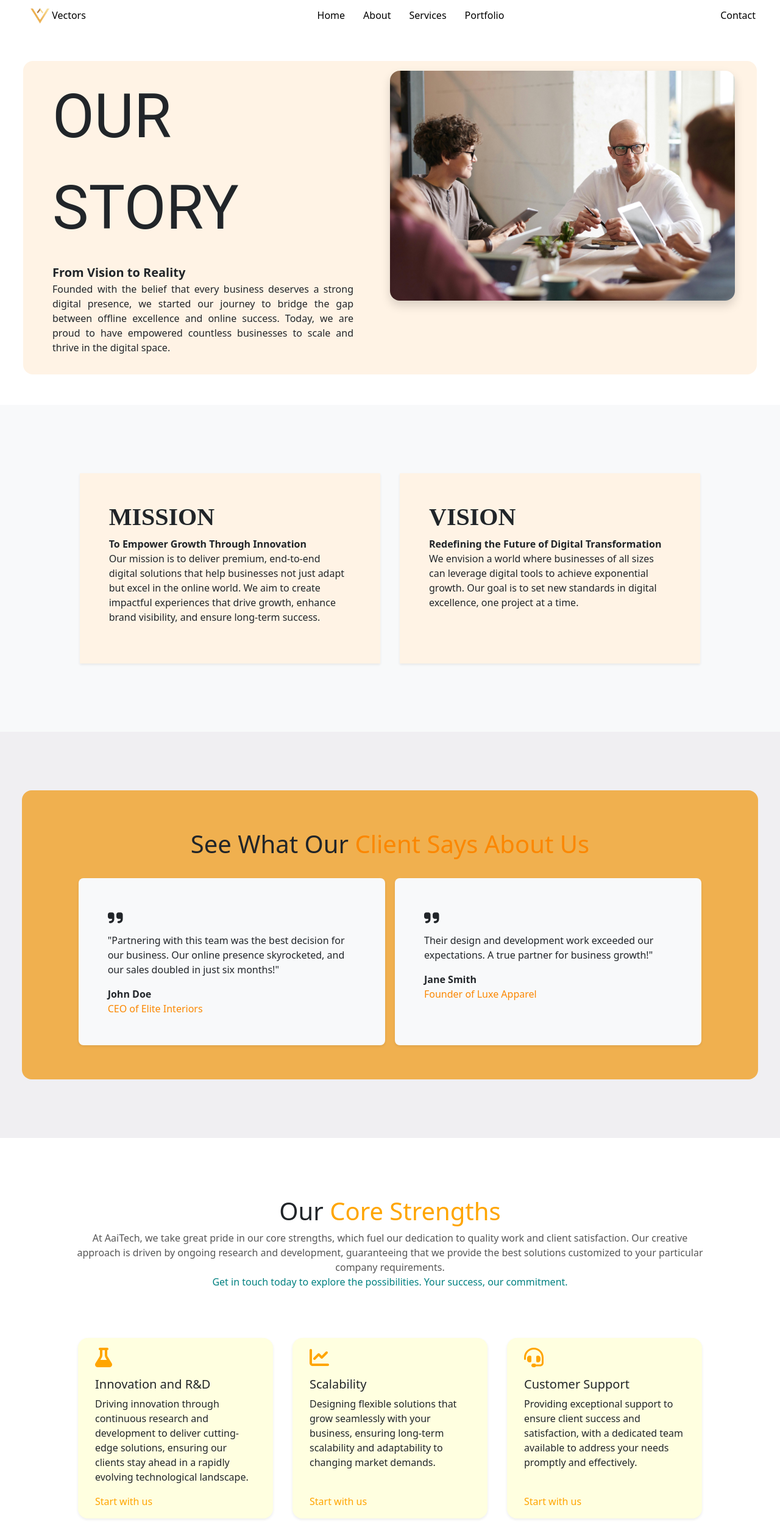
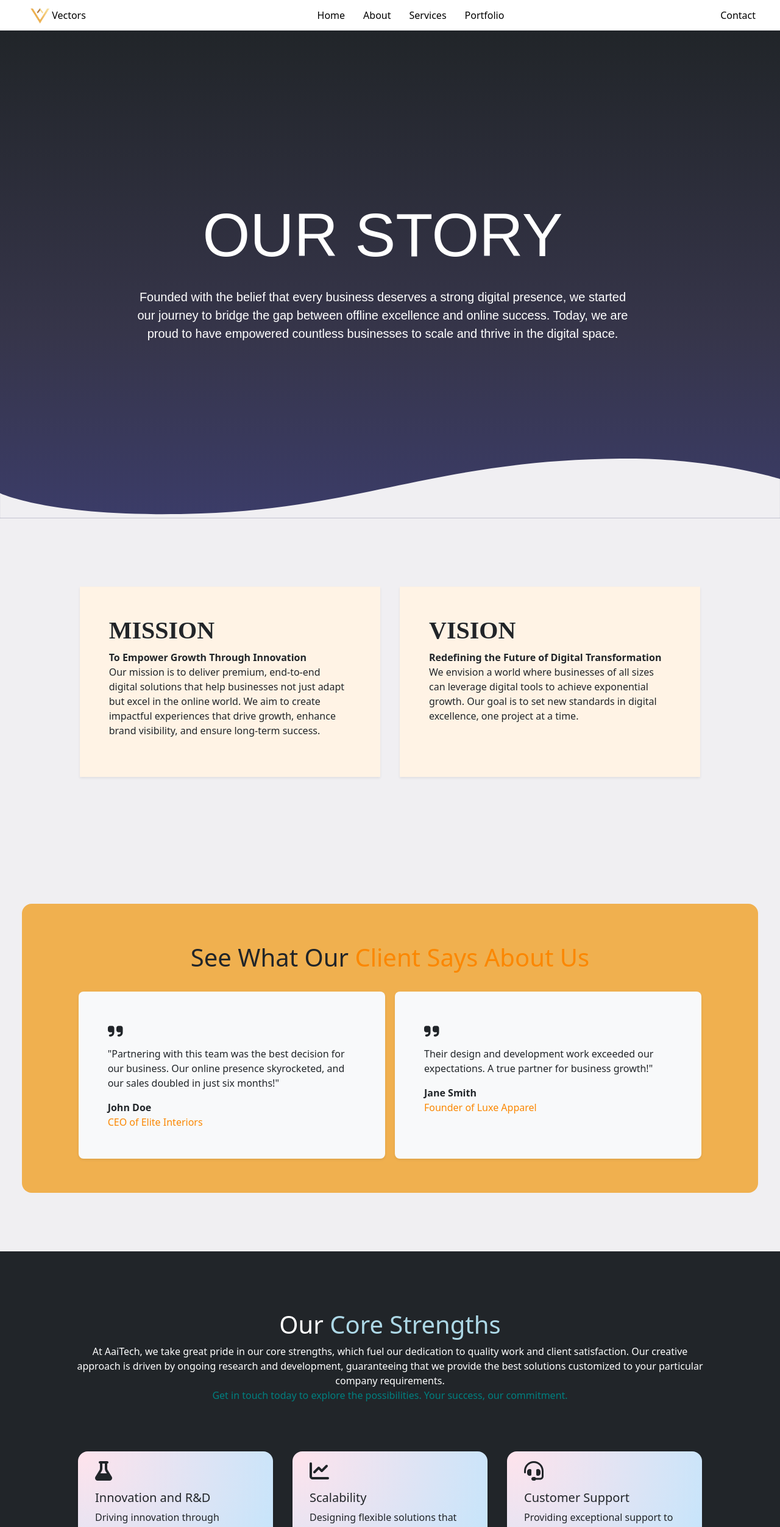
Before and after one commit to hruthiksiva/vectors-react, a React (Vite) app: page /about in a window 1280 px wide. Shown: the top 2504 px of the page at 61% size. Built offline with nearby package versions, Linux system fonts and the light colour scheme.

Commit message:
Make Components Adjustements for phase2

```diff
--- a/src/Color.css
+++ b/src/Color.css
@@ -44,4 +44,13 @@
 .shadowUp{
     filter: drop-shadow(0 -25px 15px rgba(0, 0, 0, 0.3));
 }
+
+    /* AboutPage */
+    .about-hero{
+        background: url(), linear-gradient(180deg, #212529 0%, #36354A 61.98%, #3B3C68 100%);
+        background-position: 50% 200px, top;
+        background-repeat: no-repeat;
+        background-size: cover, auto;
+    }
+    /* AboutPage */
 /* TEMP */
--- a/src/Components/CoreStrength.jsx
+++ b/src/Components/CoreStrength.jsx
@@ -4,11 +4,11 @@ import { faFlask, faChartLine, faHeadset, faShieldAlt, faLightbulb, faCalendarCh
 
 const CoreStrength = () => {
   return (
-    <div className="container-fluid py-5">
+    <div className="container-fluid py-5 bg-dark">
         <div className="row d-flex justify-content-center text-center my-5">
-          <div className="col-10">
-            <h1>Our <span className="text-center" style={{ color: 'orange' }}>Core Strengths</span></h1>
-            <p className="grey">
+          <div className="col-10 text-white">
+            <h1>Our <span className="text-center" style={{ color:'lightBlue' }}>Core Strengths</span></h1>
+            <p className="">
               At AaiTech, we take great pride in our core strengths, which fuel our dedication to quality work and client satisfaction. Our creative approach is driven by ongoing research and development, guaranteeing that we provide the best solutions customized to your particular company requirements.
               <p className="fw-normal" style={{ color: 'teal' }}>Get in touch today to explore the possibilities. Your success, our commitment.</p>
             </p>
@@ -18,85 +18,85 @@ const CoreStrength = () => {
         {/* Cards for Core Strengths */}
         <div className="row d-flex pb-5 justify-content-center">
           {/* Card 1: Innovation and R&D */}
-          <div className="card border-0 col-md-3 shadow-sm col-10 m-3 rounded-4" style={{ backgroundColor: 'lightyellow' }}>
+          <div className="card border-0 col-md-3 shadow-sm col-10 m-3 herobg  rounded-4" style={{  }}>
             <div className="card-body d-flex flex-column align-items-start" style={{ display: 'flex', flexDirection: 'column' }}>
-              <FontAwesomeIcon icon={faFlask} size="2x" className="mb-3" style={{ color: 'orange' }} /> {/* Font Awesome Icon */}
+              <FontAwesomeIcon icon={faFlask} size="2x" className="mb-3" style={{  }} /> {/* Font Awesome Icon */}
               <h5 className="card-title">Innovation and R&D</h5>
               <p className="card-text">
                 Driving innovation through continuous research and development to deliver cutting-edge solutions, ensuring our clients stay ahead in a rapidly evolving technological landscape.
               </p>
               <div className="mt-auto">
-                <a href="/contact" className="" style={{ textDecoration: 'none', color: 'orange' }}>Start with us  </a>
+                <a href="/contact" className="" style={{ textDecoration: 'none',  }}>Start with us  </a>
               </div>
             </div>
           </div>
 
           {/* Card 2: Scalability */}
-          <div className="card border-0 col-md-3 shadow-sm col-10 m-3 rounded-4" style={{ backgroundColor: 'lightyellow' }}>
+          <div className="card border-0 col-md-3 shadow-sm col-10 m-3 herobg rounded-4" style={{  }}>
             <div className="card-body d-flex flex-column align-items-start" style={{ display: 'flex', flexDirection: 'column' }}>
-              <FontAwesomeIcon icon={faChartLine} size="2x" className="mb-3" style={{ color: 'orange' }} /> {/* Font Awesome Icon */}
+              <FontAwesomeIcon icon={faChartLine} size="2x" className="mb-3" style={{  }} /> {/* Font Awesome Icon */}
               <h5 className="card-title">Scalability</h5>
               <p className="card-text">
                 Designing flexible solutions that grow seamlessly with your business, ensuring long-term scalability and adaptability to changing market demands.
               </p>
               <div className="mt-auto">
-                <a href="/contact" className="" style={{ textDecoration: 'none', color: 'orange' }}>Start with us  </a>
+                <a href="/contact" className="" style={{ textDecoration: 'none',  }}>Start with us  </a>
               </div>
             </div>
           </div>
 
           {/* Card 3: Customer Support */}
-          <div className="card border-0 col-md-3 shadow-sm col-10 m-3 rounded-4" style={{ backgroundColor: 'lightyellow' }}>
+          <div className="card border-0 col-md-3 shadow-sm col-10 m-3 herobg rounded-4" style={{  }}>
             <div className="card-body d-flex flex-column align-items-start" style={{ display: 'flex', flexDirection: 'column' }}>
-              <FontAwesomeIcon icon={faHeadset} size="2x" className="mb-3" style={{ color: 'orange' }} /> {/* Font Awesome Icon */}
+              <FontAwesomeIcon icon={faHeadset} size="2x" className="mb-3" style={{  }} /> {/* Font Awesome Icon */}
               <h5 className="card-title">Customer Support</h5>
               <p className="card-text">
                 Providing exceptional support to ensure client success and satisfaction, with a dedicated team available to address your needs promptly and effectively.
               </p>
               <div className="mt-auto">
-                <a href="/contact" className="" style={{ textDecoration: 'none', color: 'orange' }}>Start with us  </a>
+                <a href="/contact" className="" style={{ textDecoration: 'none',  }}>Start with us  </a>
               </div>
             </div>
           </div>
 
           {/* Card 4: Security and Compliance */}
-          <div className="card border-0 col-md-3 shadow-sm col-10 m-3 rounded-4" style={{ backgroundColor: 'lightyellow' }}>
+          <div className="card border-0 col-md-3 shadow-sm col-10 m-3 herobg rounded-4" style={{  }}>
             <div className="card-body d-flex flex-column align-items-start" style={{ display: 'flex', flexDirection: 'column' }}>
-              <FontAwesomeIcon icon={faShieldAlt} size="2x" className="mb-3" style={{ color: 'orange' }} /> {/* Font Awesome Icon */}
+              <FontAwesomeIcon icon={faShieldAlt} size="2x" className="mb-3" style={{  }} /> {/* Font Awesome Icon */}
               <h5 className="card-title">Security and Compliance</h5>
               <p className="card-text">
                 Implementing robust security measures and ensuring compliance with industry standards, safeguarding your data and maintaining trust and reliability.
               </p>
               <div className="mt-auto">
-                <a href="/contact" className="" style={{ textDecoration: 'none', color: 'orange' }}>Start with us  </a>
+                <a href="/contact" className="" style={{ textDecoration: 'none',  }}>Start with us  </a>
               </div>
             </div>
           </div>
 
           {/* Card 5: Proactive Problem Solving */}
-          <div className="card border-0 col-md-3 shadow-sm col-10 m-3 rounded-4" style={{ backgroundColor: 'lightyellow' }}>
+          <div className="card border-0 col-md-3 shadow-sm col-10 m-3 herobg rounded-4" style={{  }}>
             <div className="card-body d-flex flex-column align-items-start" style={{ display: 'flex', flexDirection: 'column' }}>
-              <FontAwesomeIcon icon={faLightbulb} size="2x" className="mb-3" style={{ color: 'orange' }} /> {/* Font Awesome Icon */}
+              <FontAwesomeIcon icon={faLightbulb} size="2x" className="mb-3" style={{  }} /> {/* Font Awesome Icon */}
               <h5 className="card-title">Proactive Problem Solving</h5>
               <p className="card-text">
                 Anticipating and resolving challenges swiftly to maintain project momentum and client satisfaction, ensuring smooth and efficient project delivery.
               </p>
               <div className="mt-auto">
-                <a href="/contact" className="" style={{ textDecoration: 'none', color: 'orange' }}>Start with us  </a>
+                <a href="/contact" className="" style={{ textDecoration: 'none',  }}>Start with us  </a>
               </div>
             </div>
           </div>
 
           {/* Card 6: Commitment to Deadlines */}
-          <div className="card border-0 col-md-3 shadow-sm col-10 m-3 rounded-4" style={{ backgroundColor: 'lightyellow' }}>
+          <div className="card border-0 col-md-3 shadow-sm col-10 m-3 herobg rounded-4" style={{  }}>
             <div className="card-body d-flex flex-column align-items-start" style={{ display: 'flex', flexDirection: 'column' }}>
-              <FontAwesomeIcon icon={faCalendarCheck} size="2x" className="mb-3" style={{ color: 'orange' }} /> {/* Font Awesome Icon */}
+              <FontAwesomeIcon icon={faCalendarCheck} size="2x" className="mb-3" style={{  }} /> {/* Font Awesome Icon */}
               <h5 className="card-title">Commitment to Deadlines</h5>
               <p className="card-text">
                 Consistently meeting project deadlines, ensuring timely delivery and client satisfaction, while maintaining the highest standards of quality.
               </p>
               <div className="mt-auto">
-                <a href="/contact" className="" style={{ textDecoration: 'none', color: 'orange' }}>Start with us </a>
+                <a href="/contact" className="" style={{ textDecoration: 'none',  }}>Start with us </a>
               </div>
             </div>
           </div>
--- a/src/Components/Mission.jsx
+++ b/src/Components/Mission.jsx
@@ -4,7 +4,7 @@ import vision from '../assets/img/vision.jpg';
 
 const MissionAndVision = () => {
   return (
-    <div className='container-fluid py-5 bg-light'>
+    <div className='container-fluid py-5 base'>
       <div className='row px-5 py-5 d-flex justify-content-center'>
 
         {/* Mission Card */}
--- a/src/Components/Story.jsx
+++ b/src/Components/Story.jsx
@@ -2,23 +2,49 @@ import React from 'react'
 import storyimg from '../assets/img/ourstory.jpg'
 const Story = () => {
   return (
-    <div className='conatiner-fluid'>
-      <div className='row' style={{padding:'50px'}}>
-        <div className='container-fluid purple rounded-4' style={{ minheight:'400px'}}>
-              <div className='row w-100 py-3'>
-                  <div className='col-12 col-lg-6 px-3 px-md-5' style={{textAlign:'justify'}}>
-                  <p className='hero-heading'>OUR STORY</p><strong className='fs-5'>From Vision to Reality</strong>
-                  <br/>
-                  <p className='fs-6'>Founded with the belief that every business deserves a strong digital presence, we started our journey to bridge the gap between offline excellence and online success. Today, we are proud to have empowered countless businesses to scale and thrive in the digital space.</p>
-                  </div>
-                  <div className='col-12 col-lg-6 text-end'>
-                  <img src={storyimg} className='img-fluid rounded-4 shadow' style={{width:'600px'}}/>
-                  </div>
 
-        </div>
-      </div>
-      </div>
-      </div>
+      <>
+      <div className='d-flex justify-content-center about-hero text-white py-5 position-relative d-flex align-items-center' style={{minHeight:'800px'}}>
+      <div className='conatiner-fluid py-5 '>
+          <div className='row ' >
+              <div className='container-fluid rounded-4' style={{ minheight:'300px'}}>
+                    <div className='row w-100 py-3 d-flex justify-content-center'>
+                        <div className='col-10 col-lg-8 px-3' style={{textAlign:'justify'}}>
+                        <div className='hero-heading text-center lh-sm'style={{fontFamily:'arial'}}> OUR STORY</div>
+                        <br/>
+                        <p className=' heropara' style={{textAlign:'center', fontFamily:'arial'}}> Founded with the belief that every business deserves a strong digital presence, we started our journey to bridge the gap between offline excellence and online success. Today, we are proud to have empowered countless businesses to scale and thrive in the digital space.</p>
+                        </div>
+                    </div>
+              </div>
+          </div>
+          <div className="col-12 ">
+          <svg className=" position-absolute bottom-0 shadow-up " viewBox="0 0 1441 110" fill="none" xmlns="http://www.w3.org/2000/svg">
+            <path d="M 1163.18 0 C 1321.14 0.3606 1441 37.4609 1441 37.4609 V 110 H 0 V 64 C 0 64 98.1133 111.005 370.92 101.368 C 509.977 96.4553 614.314 74.8108 720.361 52.8115 C 845.588 26.8334 973.201 0 1163.18 0 Z" fill="#f0eff2"></path>
+          </svg>
+         </div>
+    </div>
+    </div>
+
+
+      </>
+
+    // <div className='conatiner-fluid'>
+    //   <div className='row' style={{padding:'50px'}}>
+    //     <div className='container-fluid purple rounded-4' style={{ minheight:'400px'}}>
+    //           <div className='row w-100 py-3'>
+    //               <div className='col-12 col-lg-6 px-3 px-md-5' style={{textAlign:'justify'}}>
+    //               <p className='hero-heading'>OUR STORY</p><strong className='fs-5'>From Vision to Reality</strong>
+    //               <br/>
+    //               <p className='fs-6'>Founded with the belief that every business deserves a strong digital presence, we started our journey to bridge the gap between offline excellence and online success. Today, we are proud to have empowered countless businesses to scale and thrive in the digital space.</p>
+    //               </div>
+    //               <div className='col-12 col-lg-6 text-end'>
+    //               <img src={storyimg} className='img-fluid rounded-4 shadow' style={{width:'600px'}}/>
+    //               </div>
+
+    //     </div>
+    //   </div>
+    //   </div>
+    //   </div>
   )
 }
 
```
Also changed, not shown: assets/svg/wave.svg (added).
